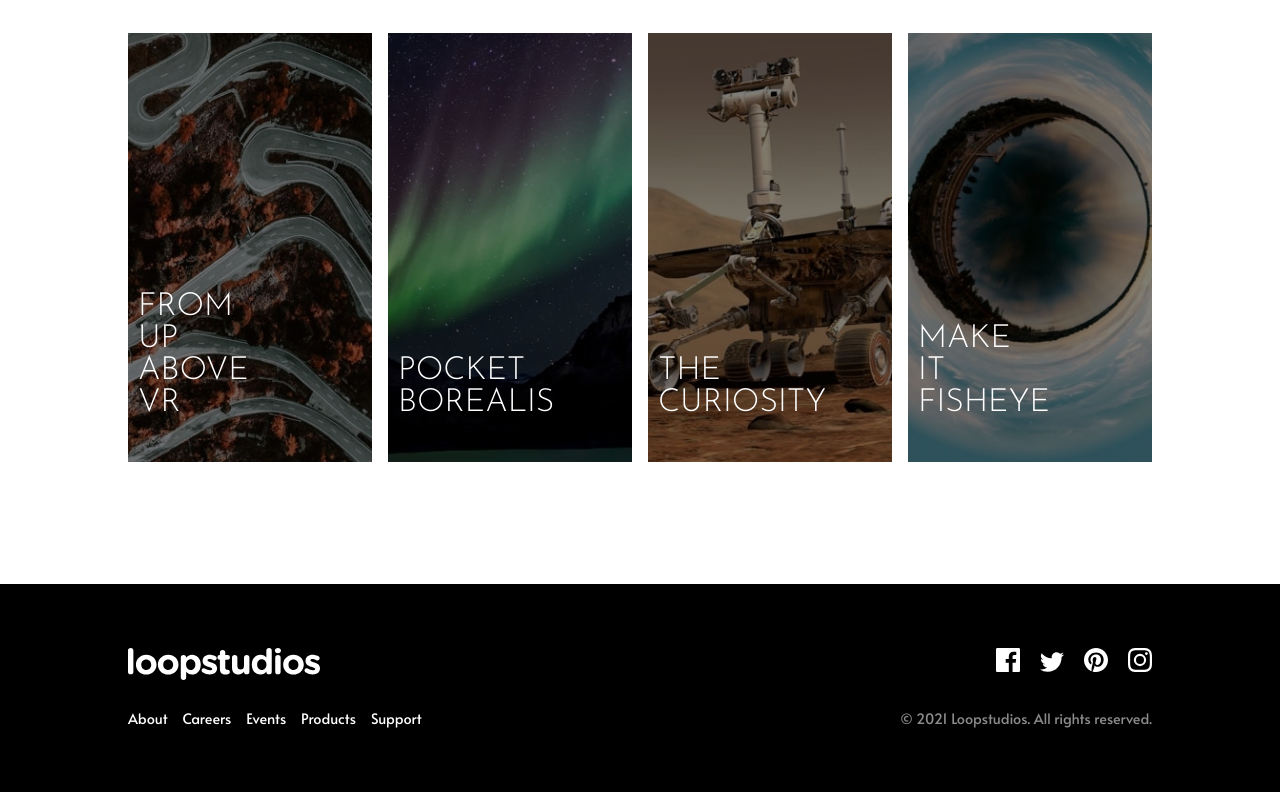
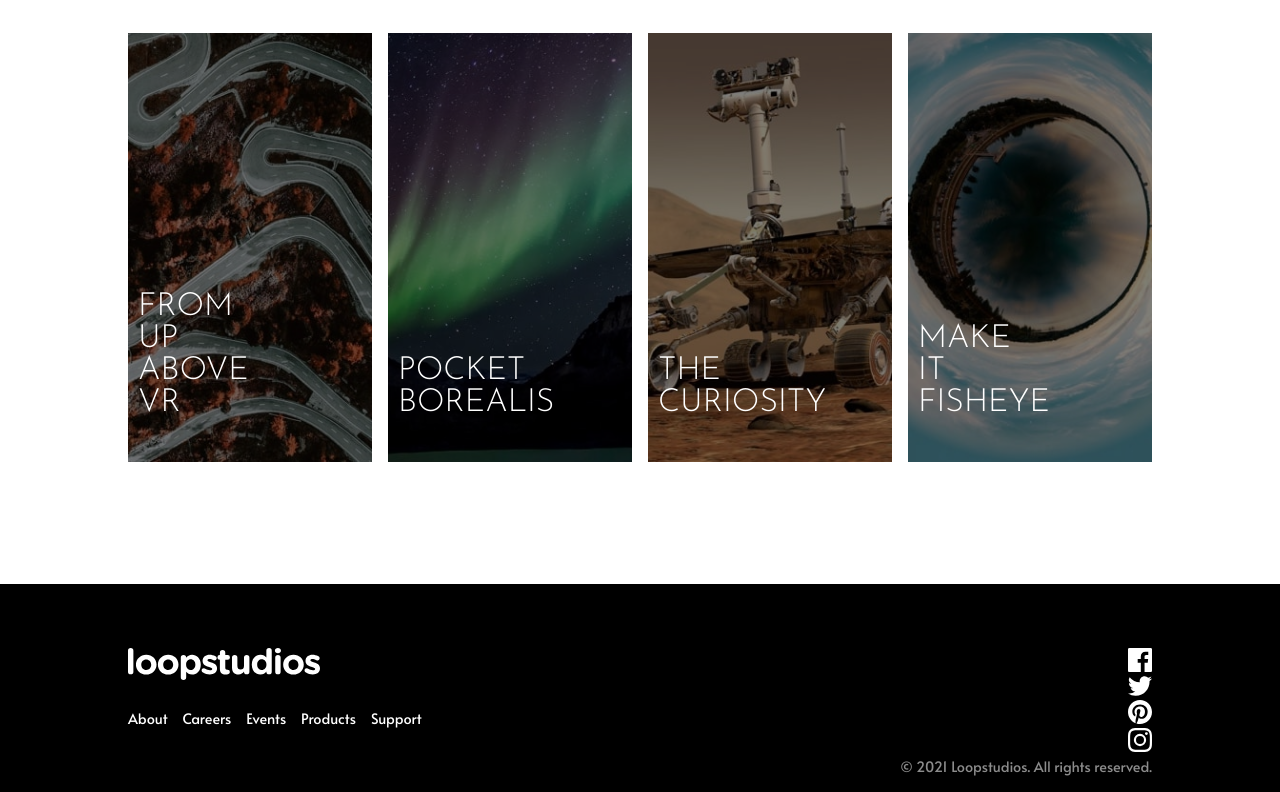
Before and after one commit to Ebulor/Loopstudios-landing-page, a plain HTML site: page index.html in a window 1280 px wide. Shown: the part 2068-2860 px from the top of the page. Drawn offline with Linux system fonts and the light colour scheme.

Commit message:
Update index.html

```diff
--- a/index.html
+++ b/index.html
@@ -30,7 +30,7 @@
             </div>
         </div>
     </header>
-
+<!---->
 <main>
     <section>
         <div class="interactive-wrapper">
@@ -87,8 +87,7 @@
                 <div class="box">
                     <img class="mobile" src="images/mobile/image-pocket-borealis.jpg" alt="space" />
                     <img class="desktop" src="images/desktop/image-pocket-borealis.jpg" alt="space" />
-                    <p>Pocket borealis
-                    </p>
+                    <p>Pocket borealis</p>
                 </div>
                 <div class="box">
                     <img class="mobile" src="images/mobile/image-curiosity.jpg" alt="robot" />
@@ -123,10 +122,10 @@
             </div>
             <div class="footer-social">
                 <div class="socials">
-                    <a href="#"><img src="images/icon-facebook.svg" alt="facebook"></a>
-                    <a href="#"><img src="images/icon-twitter.svg" alt="twitter"></a>
-                    <a href="#"><img src="images/icon-pinterest.svg" alt="pinterest"></a>
-                    <a href="#"><img src="images/icon-instagram.svg" alt="instagram"></a>
+                    <div><img src="images/icon-facebook.svg" alt="facebook icon"></div>
+                    <div><img src="images/icon-twitter.svg" alt="twitter icon"></div>
+                    <div><img src="images/icon-pinterest.svg" alt="pinterest icon"></div>
+                    <div><img src="images/icon-instagram.svg" alt="instagram icon"></div>
                 </div>
                 <div class="copyright">
                     <p>© 2021 Loopstudios. All rights reserved.</p>
```
